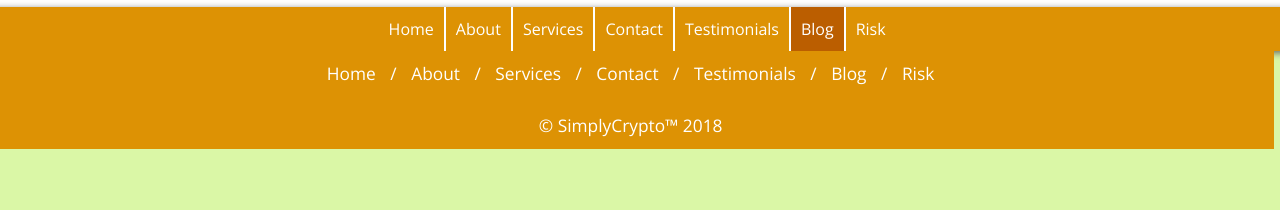
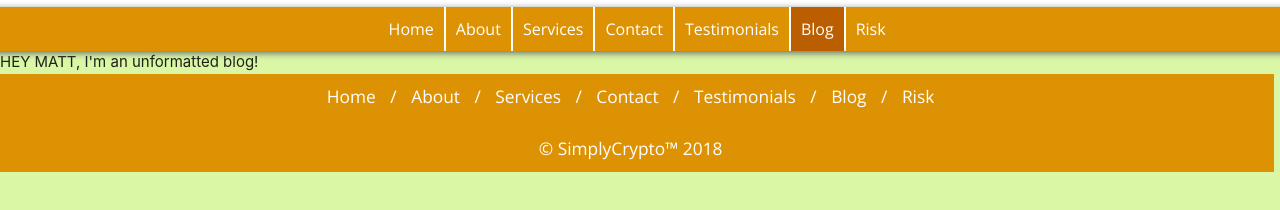
Before and after one commit to mjscornell/simply-crypto, a plain HTML site: page docs/blog.html in a window 1280 px wide. Shown: the part 128-338 px from the top of the page. Drawn offline with nearby package versions, Linux system fonts and the light colour scheme.

Commit message:
Update blog.html
Adding some random text.

```diff
--- a/docs/blog.html
+++ b/docs/blog.html
@@ -36,7 +36,19 @@
 <li><a href="risk.html">Risk</a></li>
 </ul>
 </div>
-<!--content-->
+<!--START CONTENT-->
+
+
+
+
+	HEY MATT, I'm an unformatted blog!
+
+
+
+
+
+
+<!--END CONTENT-->
 
 
 <!--the footer-->
```
